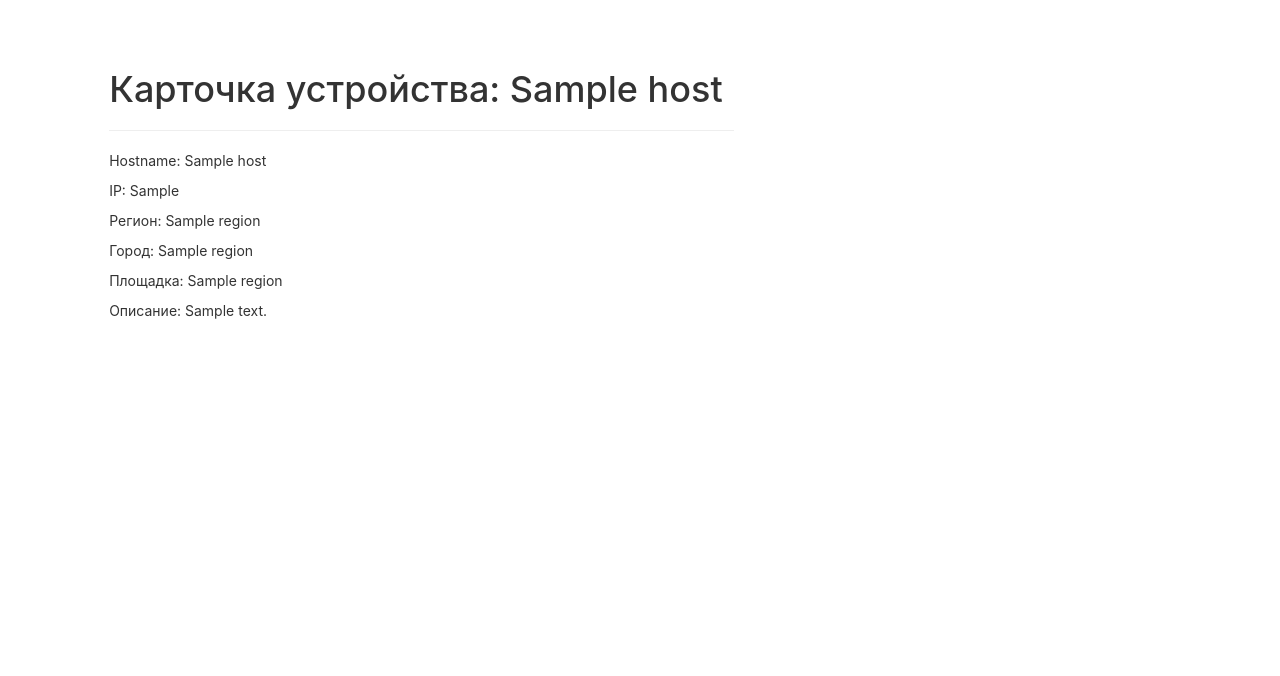
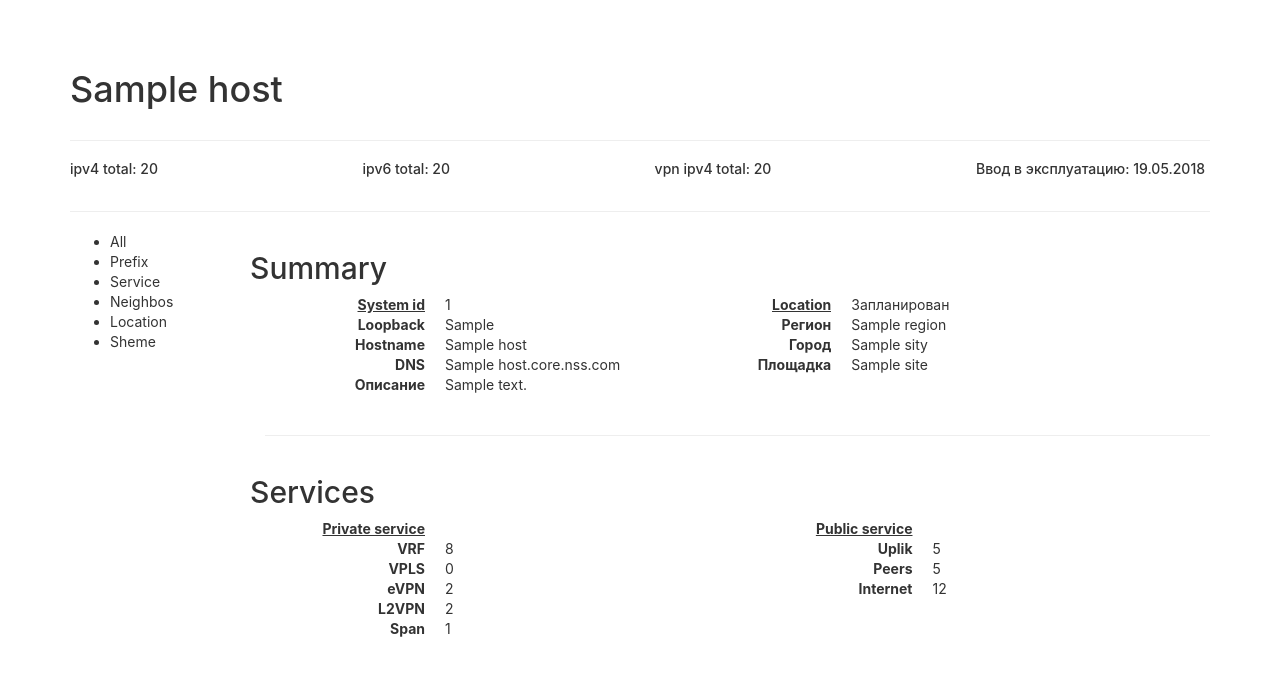
Before and after one commit to Surfweb/inventory, a Django app: template templates/inventory/node.html in a window 1280 px wide. Shown: the top 676 px of the page. Run offline with Django 3.2, Linux system fonts and the light colour scheme; the template is opened without the code that fills it: most values are stand-ins (such as "Sample title", 1, 10 or a date in 2020); some libraries are stand-ins or nearby versions.

Commit message:
+ new way

```diff
--- a/templates/inventory/base.html
+++ b/templates/inventory/base.html
@@ -82,6 +82,40 @@
 		  -webkit-border-radius: 0px;
 		  -webkit-appearance: none;
 		}
+
+		/* Стили для титульного листа Node*/
+			ul.node_title {
+			    text-align: justify;
+			}
+
+			ul.node_title li {
+			    display: inline-block;
+			    position: relative;
+			}
+
+			ul.node_title:before{
+			    content: '';
+			    display: block;
+			    width: 100%;
+			    height: 0;
+			}
+
+			ul.node_title:after {
+			    width: 100%;
+			    height: 0;
+			    visibility: hidden;
+			    overflow: hidden;
+			    content: '';
+			    display: inline-block;
+			}
+		/* END Стили для титульного листа Node*/
+
+		.header-link{
+		  text-decoration:none;
+		}
+		.header-link:hover{
+		  text-decoration:underline;
+		}
 	  </style>
 
   </head>
@@ -100,7 +134,7 @@
 	        </div>
 	        <div class="collapse navbar-collapse">
             <ul class="nav navbar-nav">
-              <li><a href="/inventory/">Inventory</a></li>
+              <!--<li><a href="/summary/">Summary</a></li>-->
             </ul>
 
 			<ul class="nav navbar-nav navbar-right">
--- a/templates/inventory/node.html
+++ b/templates/inventory/node.html
@@ -1,18 +1,138 @@
 {% extends 'inventory/base.html' %}
 {% block content %}
+<div class="container">
+	<div class="row">
+
+		<div class="col-md-12"><h1> {{host.hostname}} </h1></div>
+
+	</div>
+	<div class="row">
+
+		<div class="col-md-12">
+			<hr>
+				<h5>
+					<ul class="list-inline node_title" >
+						<li>ipv4 total: 20</li>
+						<li>ipv6 total: 20</li>
+						<li>vpn ipv4 total: 20</li>
+						<li>Ввод в эксплуатацию: 19.05.2018</li>
+					</ul>
+				</h5>
+			<hr>
+		</div>
+	</div>
 
 	<div class="row">
-		<div class="col-md-1"></div>
-		<div class="col-md-6" >
-			<h1> Карточка устройства: {{host}}</h1>
+
+		<div class="col-md-2">
+			<ul>
+				<li>All</li>
+				<li>Prefix</li> {# из БД network - сети терминатором которых является id данной ноды #}
+				<li>Service</li> {# Private VPN and Publick service detail #}
+				<li>Neighbos</li> {# IGP соседи для отрисовки карты #}
+				<li>Location</li> {# Адрес, контактная информация по площадке, фото, карта#}
+				<li>Sheme</li>	{# Схема сети с подсвеченой текущей нодой#}
+			</ul>
+		</div>
+		<div class="col-md-10" >
+			<div class="row">
+				<h2> Summary </h2>
+				<div class="col-md-5">
+					<dl class="dl-horizontal">
+						<dt><u>System id</u></dt>
+						<dd>{{host.id}}</dd>
+						<dt>Loopback</dt>
+						<dd>{{host.ip}}</dd>
+						<dt>Hostname</dt>
+						<dd>{{host.hostname}}</dd>
+						<dt>DNS</dt>
+						<dd>{{host.hostname}}.core.nss.com</dd>
+						<dt>Описание</dt>
+						<dd>{{host.description}}</dd>
+					</dl>
+				</div>
+				<div class="col-md-5">
+					<dl class="dl-horizontal">
+						<dt><u>Location</u></dt>
+						<dd>Запланирован</dd>
+						<dt>Регион</dt>
+						<dd>{{host.region}}</dd>
+						<dt>Город</dt>
+						<dd>{{host.sity}}</dd>
+						<dt>Площадка</dt>
+						<dd>{{host.site}} </dd>
+					</dl>
+				</div>
+
+
+
+			</div>
+		<!--	<hr>
+			<div class="row">
+				<h2> Inventory </h2>
+				<div class="col-md-4">
+					<dl class="dl-horizontal">
+						<dt><u>Hardware</u></dt>
+						<dd></dd>
+						<dt>Chassi</dt>
+						<dd>Junipwe MX480</dd>
+						<dt>Slot 0</dt>
+						<dd>MPC 4* 100G <span>(i)</span></dd>
+						<dt>Slot 1</dt>
+						<dd>MPC 16* 10G <span>(i)</span></dd>
+						<dt>Slot 2</dt>
+						<dd>MPC 16* 1G <span>(b)</span></dd>
+					</dl>
+
+				</div>
+				<div class="col-md-4">
+					<dl class="dl-horizontal">
+						<dt><u>Total interface</u></dt>
+						<dd></dd>
+						<dt>100G</dt>
+						<dd>2</dd>
+						<dt>10G</dt>
+						<dd>18</dd>
+						<dt>1G</dt>
+						<dd>33</dd>
+					</dl>
+				</div>
+				<div class="col-md-4">
+					<dl class="dl-horizontal">
+						<dt><u>Free interface</u></dt>
+						<dd></dd>
+						<dt>100G</dt>
+						<dd>0</dd>
+						<dt>10G</dt>
+						<dd>5</dd>
+						<dt>1G</dt>
+						<dd>10</dd>
+					</dl>
+				</div>
+			</div>-->
 			<hr>
-			<p>Hostname: {{host.hostname}}</p>
-			<p>IP: {{host.ip}}</p>
-			<p>Регион: {{host.region}}</p>
-			<p>Город: {{host.region}}</p>
-			<p>Площадка: {{host.region}}</p>
-			<p>Описание: {{host.description}}</p>
+			<div class="row">
+				<h2> Services </h2>
+				<div class="col-md-6">
+					<dl class="dl-horizontal">
+						<dt><u>Private service</u></dt> <dd></dd>
+						<dt>VRF</dt> <dd>8</dd>
+						<dt>VPLS</dt> <dd>0</dd>
+						<dt>eVPN</dt> <dd>2</dd>
+						<dt>L2VPN</dt> <dd>2</dd>
+						<dt>Span</dt> <dd>1</dd>
+					</dl>
+				</div>
+				<div class="col-md-6">
+					<dl class="dl-horizontal">
+						<dt><u>Public service</u></dt> <dd></dd>
+						<dt>Uplik</dt> <dd>5</dd>
+						<dt>Peers</dt> <dd>5</dd>
+						<dt>Internet</dt> <dd>12</dd>
+					</dl>
+				</div>
+			</div>
 		</div>
-		<div class="col-md-5"></div>
 	</div>
+</div>
 {% endblock %}
```
Also changed, not shown: admin.py (+8 -1 lines), models.py (+50 -25 lines), templates/inventory/search_index.html (added, +23 -0 lines), templates/inventory/search_list.html (added, +55 -0 lines), templates/inventory/search_result.html (deleted, +0 -43 lines), urls.py (+9 -6 lines), views.py (+82 -76 lines), migrations/0006_auto_20170927_1038.py (added), migrations/0007_auto_20170927_1054.py (added), migrations/0008_auto_20170927_1123.py (added), migrations/0009_auto_20170927_1141.py (added), migrations/0010_auto_20170927_1254.py (added), migrations/0011_auto_20170927_1259.py (added), 4 other files.
